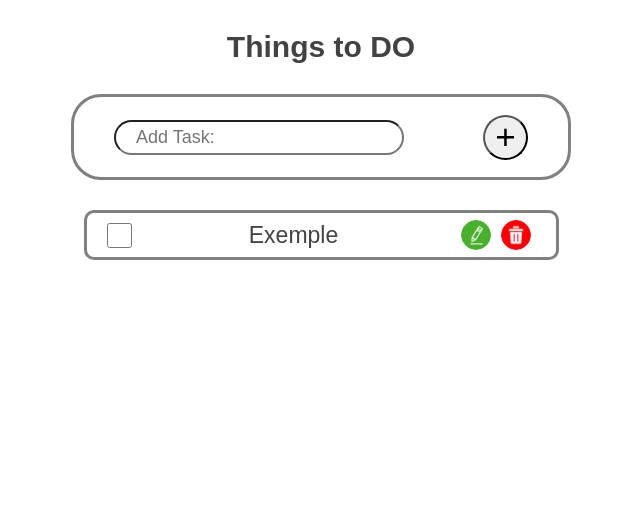
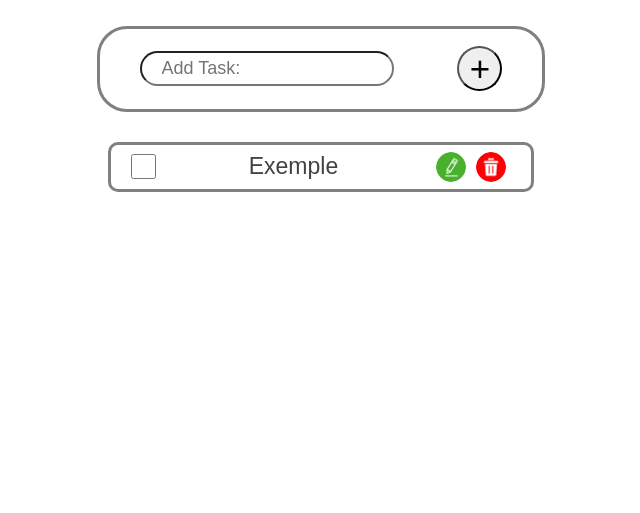
Before and after one commit to davimdolabella/ToDoList, a plain HTML site: page index.html in a window 1280 px wide. Shown: the whole page, without its empty margins (319-959 px from the left). Drawn offline with Linux system fonts and the light colour scheme.

Commit message:
funciona carai

```diff
--- a/css/style.css
+++ b/css/style.css
@@ -11,15 +11,11 @@ html,body{
 
 section.todolist{
     margin: 0 auto;
+    padding: 2%;
     max-width: 500px;
     max-height: 500px;
 }
-.todolist h2{
-    margin: 30px;
-    font-size: 30px;
-    color:rgb(66, 66, 66);
-    text-align: center;
-}
+
 .todolist .add{
     width: 100%;
     height: 30px;
--- a/index.html
+++ b/index.html
@@ -8,7 +8,6 @@
 </head>
 <body>
     <section class="todolist">
-        <h2>Things to DO</h2>
         <div class="add">
             <input type="text" id="add_task_input" placeholder="Add Task:">
             <input type="submit" id="add_task_submit" value="+">
```
Also changed, not shown: js/script.js (line endings or trailing spaces).
